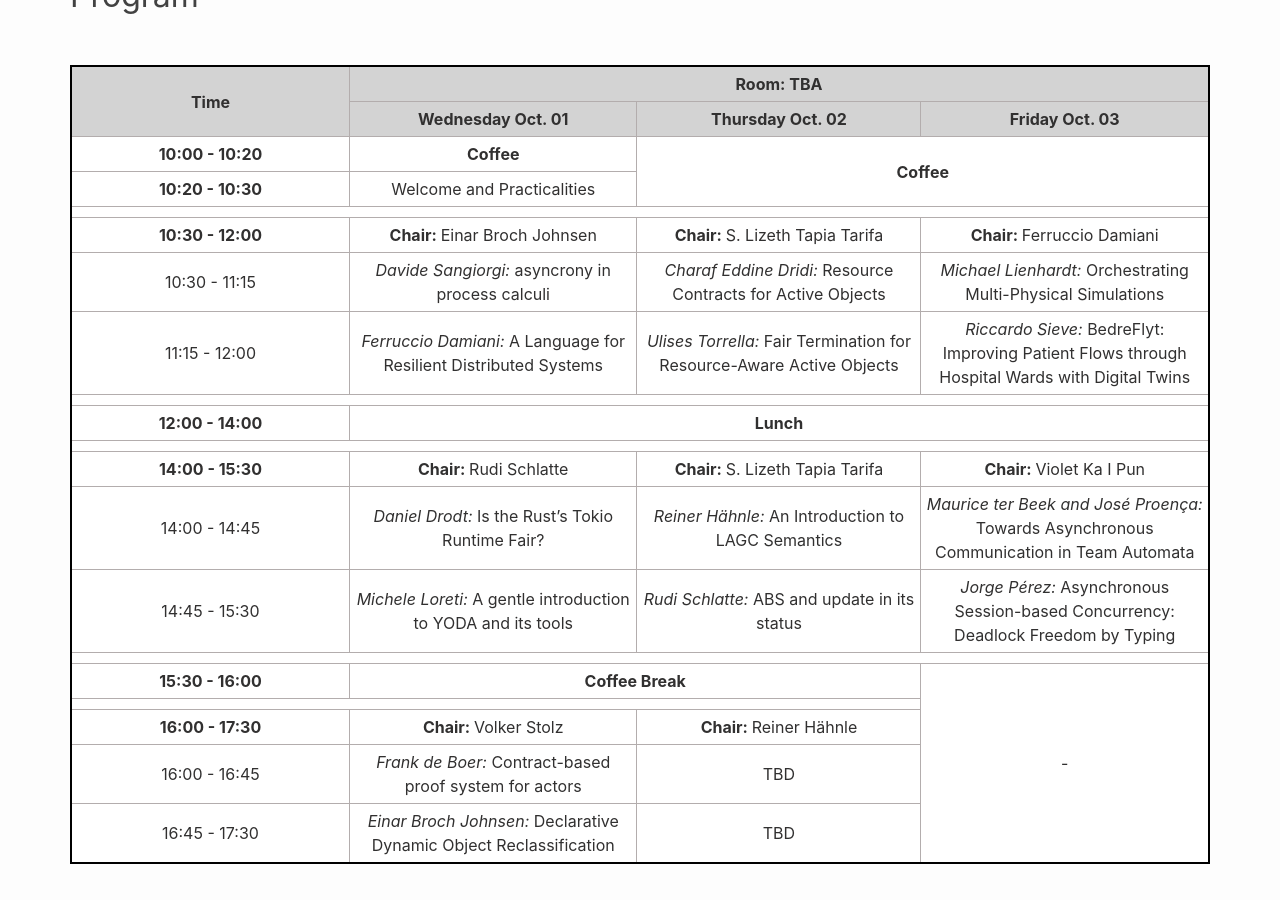
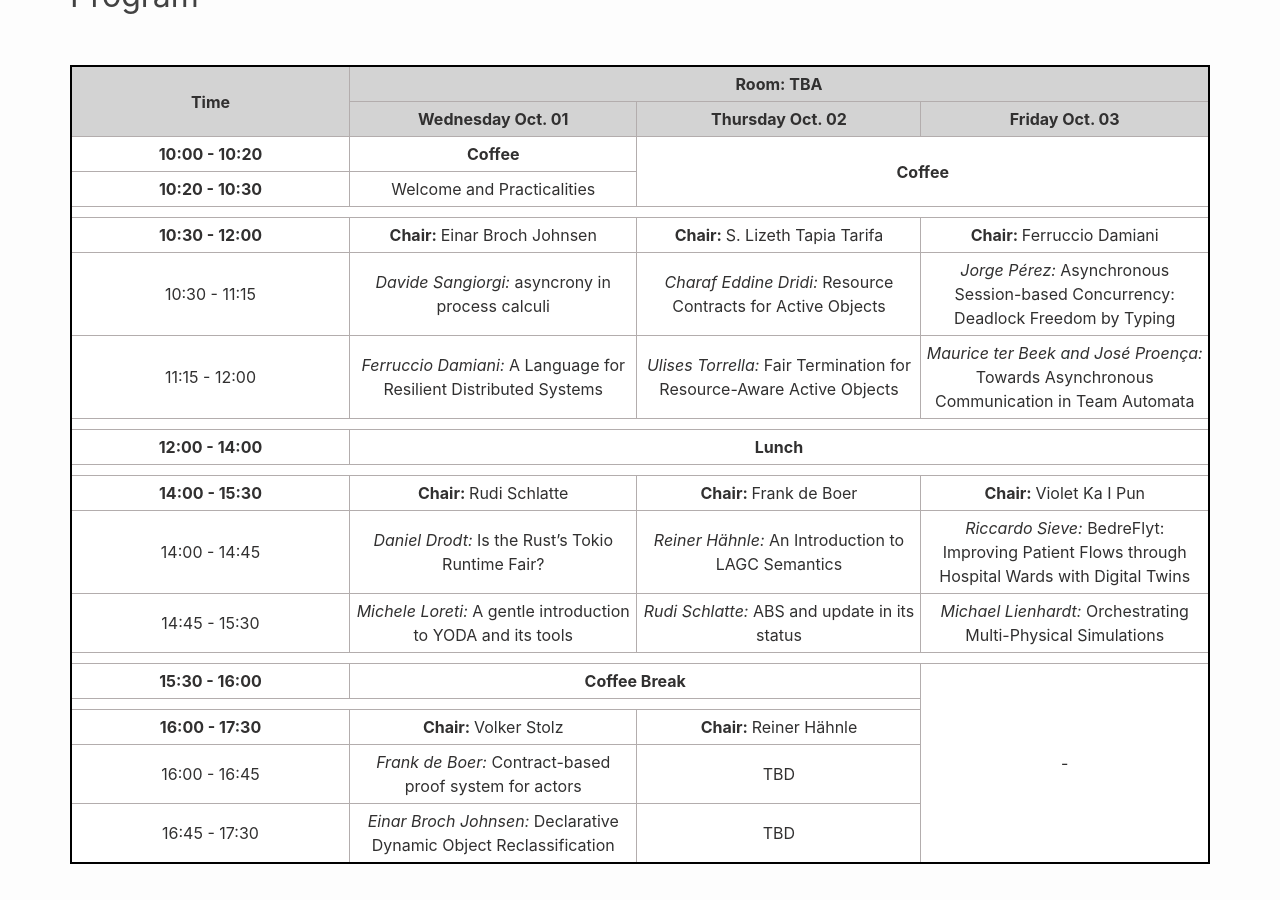
Before and after one commit to apm-workshop/2025, a Jekyll site: the page built from _pages/program.md, in a window 1280 px wide and 900 px high, scrolled down 478 px. Built offline with Jekyll 4.4.1, drawn with Linux system fonts in a browser that asks for light colours; part of the change alters nothing that is shown.

Commit message:
Update program.md

```diff
--- a/_pages/program.md
+++ b/_pages/program.md
@@ -69,13 +69,13 @@ hide: false
 			<td>  10:30 - 11:15  </td>
 			<td> <em> Davide Sangiorgi: </em> asyncrony in process calculi</td>
 			<td> <em> Charaf Eddine Dridi: </em> Resource Contracts for Active Objects</td>
-			<td> <em> Michael Lienhardt: </em> Orchestrating Multi-Physical Simulations</td>
+			<td> <em> Jorge Pérez: </em> Asynchronous Session-based Concurrency: Deadlock Freedom by Typing</td>
 		</tr>
 		<tr>
 			<td>  11:15 - 12:00  </td>
 			<td> <em> Ferruccio Damiani: </em> A Language for Resilient Distributed Systems</td>
 			<td> <em> Ulises Torrella: </em> Fair Termination for Resource-Aware Active Objects</td>
-			<td> <em> Riccardo Sieve: </em> BedreFlyt:  Improving Patient Flows through Hospital Wards with Digital Twins</td>
+			<td> <em> Maurice ter Beek and José Proença: </em> Towards Asynchronous Communication in Team Automata</td>
 		</tr>
 		<tr>
 		 <td colspan="4">  </td>
@@ -90,20 +90,20 @@ hide: false
 		<tr>
 			<td> <b> 14:00 - 15:30 </b> </td>
 			<td> <b> Chair: </b> Rudi Schlatte </td>
-			<td> <b> Chair: </b> S. Lizeth Tapia Tarifa </td>
+			<td> <b> Chair: </b> Frank de Boer </td>
 			<td> <b> Chair: </b> Violet Ka I Pun </td>
 		</tr>
 		<tr>
 			<td> 14:00 - 14:45  </td>
 			<td> <em> Daniel Drodt: </em> Is the Rust’s Tokio Runtime Fair?</td>
 			<td> <em> Reiner Hähnle: </em> An Introduction to LAGC Semantics</td>
-			<td> <em> Maurice ter Beek and José Proença: </em> Towards Asynchronous Communication in Team Automata</td>
+			<td> <em> Riccardo Sieve: </em> BedreFlyt:  Improving Patient Flows through Hospital Wards with Digital Twins</td>
 		</tr>
 		<tr>
 			<td> 14:45 - 15:30  </td>
 			<td> <em> Michele Loreti: </em> A gentle introduction to YODA and its tools</td>
 			<td> <em> Rudi Schlatte: </em> ABS and update in its status</td>
-			<td> <em> Jorge Pérez: </em> Asynchronous Session-based Concurrency: Deadlock Freedom by Typing</td>
+   			<td> <em> Michael Lienhardt: </em> Orchestrating Multi-Physical Simulations</td>
 		</tr>
 		<tr>
 		 <td colspan="4">  </td>
```
